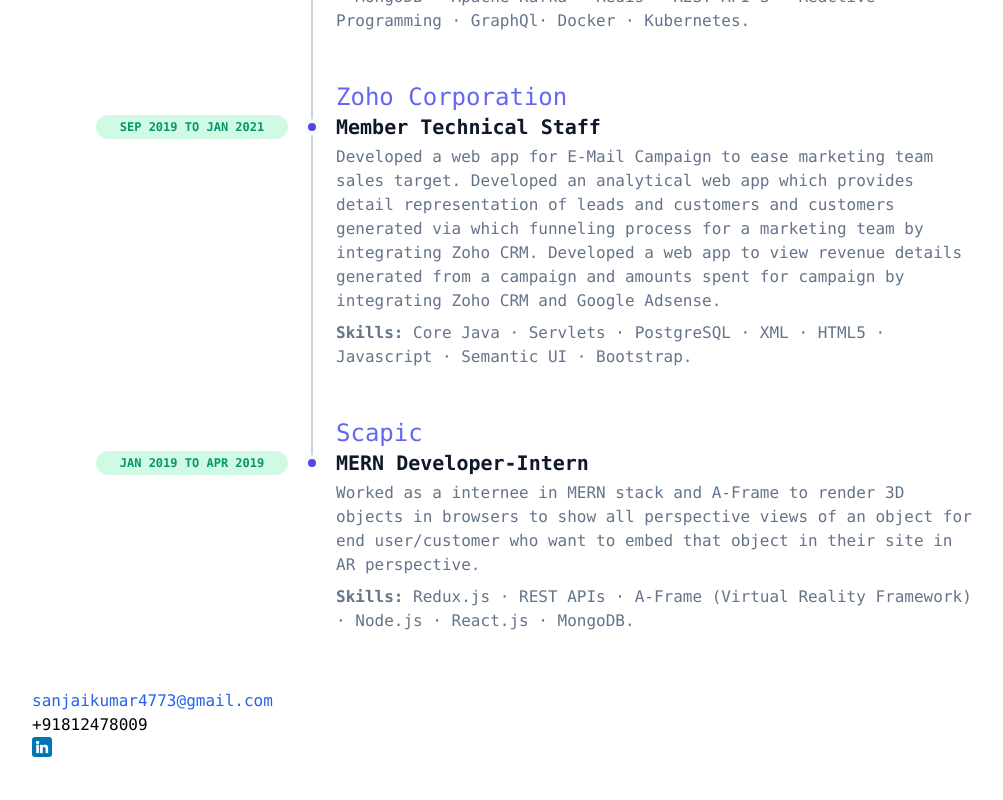
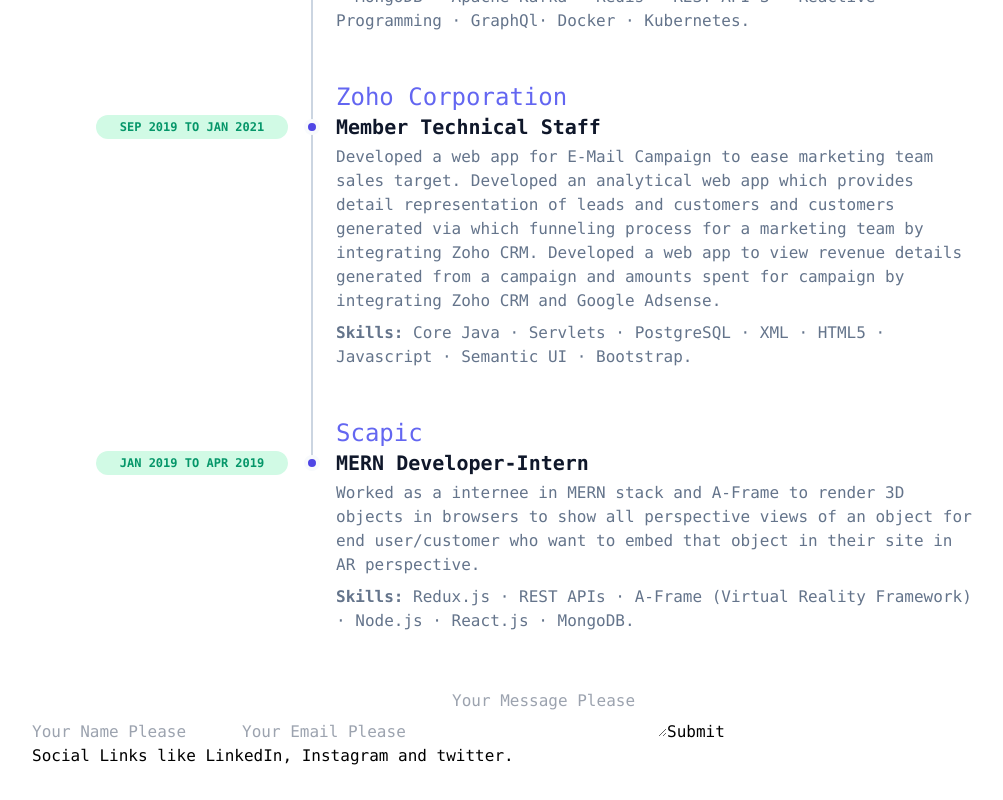
Before and after one commit to Sanjai1112/portfolio_sanjai, a Next.js app: page / in a window 1280 px wide. Shown: the part 1322-2122 px from the top of the page, without its empty margins (48-1051 px from the left). Built offline with nearby package versions, Linux system fonts and the light colour scheme.

Commit message:
portfolio contact form changes

```diff
--- a/components/About.tsx
+++ b/components/About.tsx
@@ -1,7 +1,7 @@
 import React from "react";
 import Image from "next/image";
 
-const About = () => {
+const About = (): JSX.Element => {
   return (
     <div id='about' className='flex flex-col gap-y-4 mb-8'>
       <div className='flex flex-col mobile:flex-row gap-y-4 md:gap-x-12'>
--- a/components/Contact.tsx
+++ b/components/Contact.tsx
@@ -1,25 +1,101 @@
-import React from "react";
-import Image from "next/image";
+import React, { useState } from "react";
+import { useForm, Resolver, FieldErrors } from "react-hook-form";
+// import bcrypt from 'bcrypt';
+// import Image from "next/image";
 
-const Contact = () => {
+type FormValues = {
+  name: string;
+  email: string;
+  message: String;
+};
+
+// const MAGIC_PASSWORD =  bcrypt.hash(process.env.MAGIC_PASSWORD, process.env.MAGIC_PASSWORD);
+//Have to include magic password for personnal access.
+
+const Contact = (): JSX.Element => {
+  const [sendingMessage, setSendingMessage] = useState<boolean>(false);
+
+  const resolver: Resolver<FormValues> = async (values) => {
+    let newValues = {} as FormValues;
+    let errors = {} as FieldErrors;
+
+    if (values.name) {
+      newValues["name"] = values.name;
+    } else {
+      errors["name"] = {
+        type: "required",
+        message: "This is required.",
+      };
+    }
+    if (values.email) {
+      newValues["email"] = values.email;
+    } else {
+      errors["email"] = {
+        type: "required",
+        message: "This is required.",
+      };
+    }
+    if (values.message) {
+      newValues["message"] = values.message;
+    } else {
+      errors["message"] = {
+        type: "required",
+        message: "This is required.",
+      };
+    }
+    return {
+      values: newValues,
+      errors,
+    };
+  };
+
+  const {
+    register,
+    handleSubmit,
+    formState: { errors },
+  } = useForm<FormValues>({ resolver });
+
+  const onSubmit = handleSubmit(async (data) => {
+    setSendingMessage(true);
+    const controller = new AbortController();
+    const id = setTimeout(() => controller.abort(), 8000); //8 seconds to cancel the request if no response is comming within this time.
+    try {
+      const response = await fetch("/api/contact", {
+        method: "POST",
+        headers: {
+          Accept: "application/json, text/plain, */*",
+          "Content-Type": "application/json",
+        },
+        body: JSON.stringify(data),
+        signal: controller.signal,
+      });
+      const resJson = await response.json();
+      if (response.status === 200) {
+        alert(`Success: ${resJson.message}`);
+      } else {
+        alert(`Failed: ${resJson.message}`);
+      }
+    } catch(err) {
+      console.log("Error: ", err);
+    } finally {
+      setSendingMessage(false);
+      clearTimeout(id);
+    }
+  });
+
   return (
-    <div id='contact'>
-      <a
-        href='mailto:sanjaikumar4773@gmail.com'
-        className='text-blue-600 hover:text-blue-800'
-      >
-        sanjaikumar4773@gmail.com
-      </a>
-      <div>+91812478009</div>
-      <a href='https://www.linkedin.com/in/sanjai-kumar' target='_blank'>
-        <Image
-          src='/linkedin.png'
-          title='LinkedIn'
-          alt='LinkedIn'
-          width='20'
-          height='20'
-        />
-      </a>
+    <div id='contact' className='contact'>
+      <form onSubmit={onSubmit}>
+        <input {...register("name")} placeholder='Your Name Please' />
+        {errors?.name && <p>{errors.name.message}</p>}
+        <input type="email" {...register("email")} placeholder='Your Email Please' />
+        {errors?.email && <p>{errors.email.message}</p>}
+        <textarea {...register("message")} placeholder='Your Message Please' />
+        {errors?.message && <p>{errors.message.message}</p>}
+        <input type='submit' disabled={sendingMessage} />
+      </form>
+
+      <div>Social Links like LinkedIn, Instagram and twitter.</div>
     </div>
   );
 };
--- a/components/HomeContent.tsx
+++ b/components/HomeContent.tsx
@@ -1,7 +1,7 @@
 import React from "react";
 import Image from "next/image";
 
-const HomeContent = () => {
+const HomeContent = (): JSX.Element => {
   return (
     <div className='mt-12 mb-8' id='home'>
       <section className='mb-2'>
--- a/components/NavBar.tsx
+++ b/components/NavBar.tsx
@@ -1,6 +1,6 @@
 import React, { useState } from "react";
 
-const NavBar = () => {
+const NavBar = (): JSX.Element => {
   const [isOpen, setIsOpen] = useState(false);
   return (
     <nav className='grid grid-cols-[120px_auto] items-baseline font-semibold text-sm min-[850px]:text-base sticky top-0 z-50 py-1 px-4 rounded text-slate-900 bg-slate-50/90 backdrop-blur-sm ring-1 ring-slate-900/10'>
--- a/components/Projects.tsx
+++ b/components/Projects.tsx
@@ -1,6 +1,6 @@
 import React from 'react'
 
-const Projects = () => {
+const Projects = (): JSX.Element => {
   return (
     <div id='projects'>Projects</div>
   )
--- a/components/Works.tsx
+++ b/components/Works.tsx
@@ -1,6 +1,6 @@
 import React from "react";
 
-const Works = () => {
+const Works = (): JSX.Element => {
   return (
     <main className='relative min-h-screen flex flex-col justify-center overflow-hidden mb-8' id="works">
       <div className='w-full max-w-6xl mx-auto px-4 md:px-6'>
--- /dev/null
+++ b/pages/api/contact.ts
@@ -0,0 +1,62 @@
+// Next.js API route support: https://nextjs.org/docs/api-routes/introduction
+import type { NextApiRequest, NextApiResponse } from "next";
+import nodemailer from "nodemailer";
+
+require("dotenv").config();
+
+const CONFIG_EMAIL_ACCOUNT = process.env.CONFIG_EMAIL_ACCOUNT;
+const CONFIG_PASSWORD = process.env.CONFIG_PASSWORD;
+const TO_EMAIL_ACCOUNT = process.env.TO_EMAIL_ACCOUNT;
+
+const transporter = nodemailer.createTransport({
+  // service: "gmail",
+  host: 'smtp.gmail.com',
+  port: 465,
+  secure: true,
+  auth: {
+    user: CONFIG_EMAIL_ACCOUNT,
+    pass: CONFIG_PASSWORD,
+  },
+});
+
+type ResponseData = {
+  message: string;
+};
+
+export default async function handler(req: NextApiRequest, res: NextApiResponse<ResponseData>) {
+  if (req.method !== "POST") {
+    res.status(405).end(`Method(${req.method}) not allowed`);
+  }
+
+  const errors = [];
+  if (!req.body.email) {
+    errors.push("Email Id is required");
+  }
+  if (!req.body.name) {
+    errors.push("Name is required");
+  }
+  if (!req.body.message) {
+    errors.push("Mail Message is required");
+  }
+  if (errors.length > 0) {
+    res.status(400).json({ message: errors.join(" , ") });
+  }
+  const mailData = {
+    from: CONFIG_EMAIL_ACCOUNT,
+    to: TO_EMAIL_ACCOUNT,
+    subject: `Message From ${req.body.name}`,
+    text: req.body.message,
+    html: `<div>${req.body.message}</div>`,
+  };
+  try {
+    const info = await transporter.sendMail(mailData);
+    res.status(200).json({
+      message: `Message delivered to ${info.accepted}`,
+    });
+  } catch(err) {
+    res.status(500).json({
+      message: `Connection refused`,
+    });
+  }
+
+}
--- a/pages/api/hello.ts
+++ /dev/null
@@ -1,13 +0,0 @@
-// Next.js API route support: https://nextjs.org/docs/api-routes/introduction
-import type { NextApiRequest, NextApiResponse } from 'next'
-
-type Data = {
-  name: string
-}
-
-export default function handler(
-  req: NextApiRequest,
-  res: NextApiResponse<Data>
-) {
-  res.status(200).json({ name: 'John Doe' })
-}
--- a/pages/index.tsx
+++ b/pages/index.tsx
@@ -9,7 +9,7 @@
 
 const inter = Inter({ subsets: ["latin"] });
 
-export default function Home() {
+export default function Home(): JSX.Element {
   return (
     <main className={`min-h-screen font-mono px-4 sm:px-20 py-8`}>
       <NavBar />
--- a/styles/globals.css
+++ b/styles/globals.css
@@ -25,3 +25,13 @@
     )
     rgb(var(--background-start-rgb));
 } */
+
+
+.contact p {
+  color: #bf1650;
+}
+
+.contact p::before {
+  display: inline;
+  content: "⚠ ";
+}
```
Also changed, not shown: package.json (+8 -0 lines), 1 other file (tests, documents, lock files or other folders).
